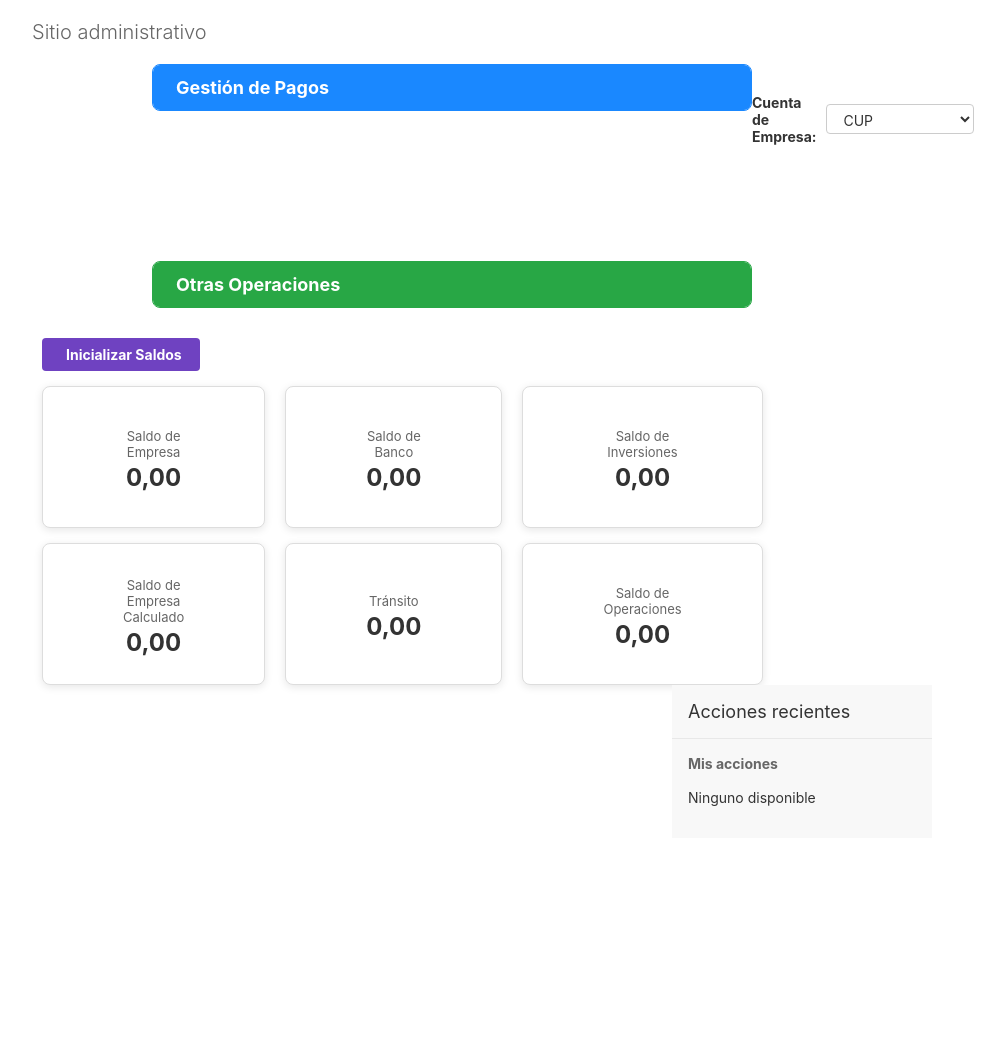
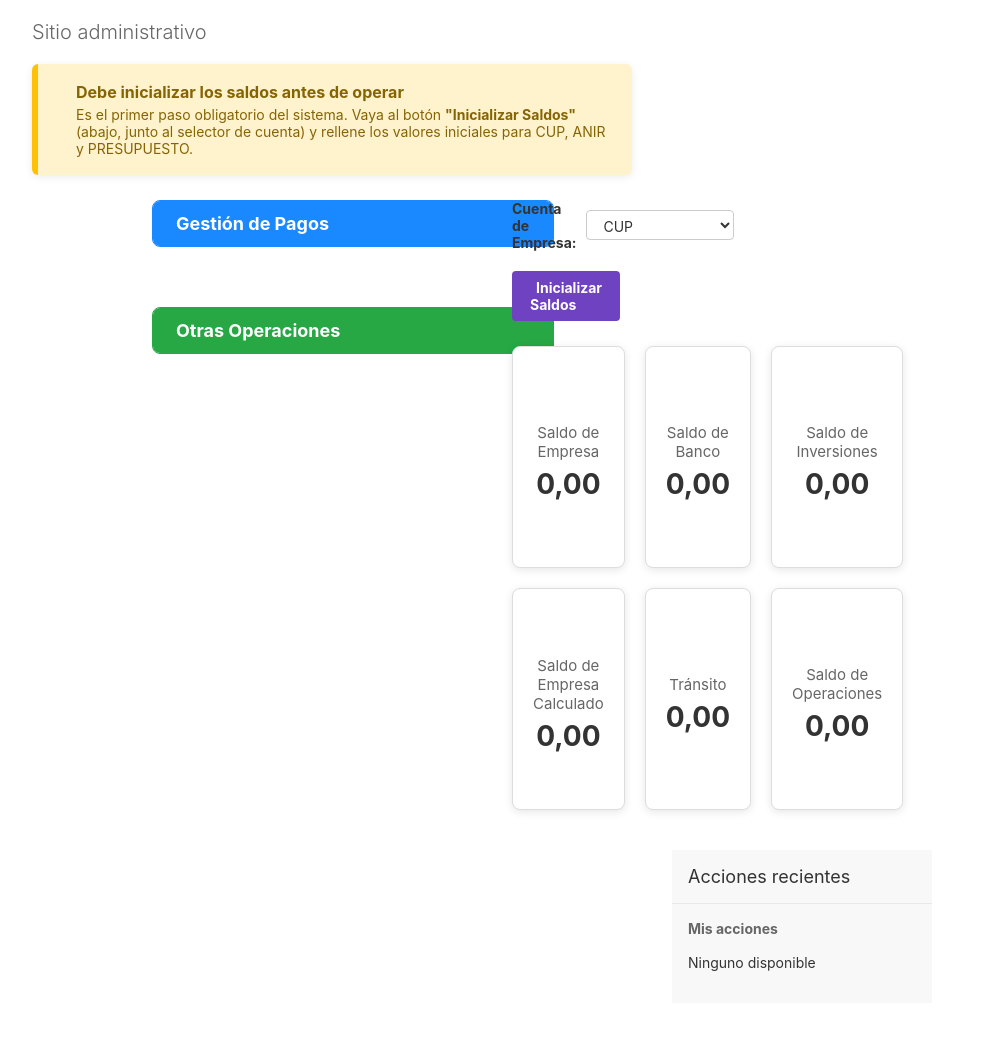
Before and after one commit to josecarlospr2002/Gestor-de-Pago-CTE, a Django app: page /admin/ in a window 1280 px wide. Shown: the part 49-1092 px from the top of the page, without its empty margins (8-1013 px from the left). Before the commit the page ends 855 px from the top, so only its background shows below. Run offline with Django 4.2, Linux system fonts and the light colour scheme; the visitor is signed in with stand-in values (Sample User, id 1); data comes from the database, SQL or seed files in the repository; data that the repository does not hold is empty.

Commit message:
Validar inicialización de saldos y rediseñar panel de indicadores

```diff
--- a/templates/admin/index.html
+++ b/templates/admin/index.html
@@ -1,7 +1,28 @@
 {% extends "admin/index.html" %}
 
 {% block content %}
-<div id="content-main" style="display: flex; gap: 120px; flex-wrap: wrap; padding-left: 120px;">
+
+    {% if not saldos_listos %}
+        <div style="margin: 0 0 25px 0; padding: 18px 24px; background: #fff3cd; border-left: 6px solid #ffc107; border-radius: 6px; box-shadow: 0 2px 8px rgba(0,0,0,0.08);">
+            <div style="display: flex; align-items: center; gap: 14px;">
+                <i class="fas fa-exclamation-triangle" style="font-size: 28px; color: #ff9800;"></i>
+                <div>
+                    <div style="font-size: 16px; font-weight: bold; color: #856404; margin-bottom: 4px;">
+                        Debe inicializar los saldos antes de operar
+                    </div>
+                    <div style="font-size: 14px; color: #856404;">
+                        Es el primer paso obligatorio del sistema. Vaya al botón <strong>"Inicializar Saldos"</strong>
+                        (abajo, junto al selector de cuenta)
+                        y rellene los valores iniciales para CUP, ANIR y PRESUPUESTO.
+                    </div>
+                </div>
+            </div>
+        </div>
+    {% endif %}
+
+    <div style="padding-left: 120px; padding-right: 120px;">
+
+        <div id="content-main" style="display: flex; gap: 30px; flex-wrap: wrap; margin-bottom: 30px;">
 
             <div class="module" style="flex: 1; min-width: 400px; border: 1px solid #1a88ff; border-radius: 8px; overflow: hidden;">
                 <div style="background: #1a88ff; color: white; padding: 12px 15px; font-size: 18px; font-weight: bold;">
@@ -9,7 +30,6 @@
                 </div>
                 <table style="width: 100%;">
                     <tbody>
-
                     {% for app in app_list %}
                         {% for model in app.models %}
                             {% if model.object_name == "SolicitudesDePago" %}
@@ -21,9 +41,11 @@
                                         </a>
                                     </th>
                                     <td style="padding: 12px 15px; border-bottom: 1px solid #eee;">
+                                        {% if model.add_url %}
                                             <a href="{{ model.add_url }}" class="addlink" style="margin-right: 10px;">
                                                 <i class="fas fa-plus"></i> Añadir
                                             </a>
+                                        {% endif %}
                                         <a href="{{ model.admin_url }}" class="changelink">
                                             <i class="fas fa-pencil-alt"></i> Modificar
                                         </a>
@@ -64,9 +86,11 @@
                                         </a>
                                     </th>
                                     <td style="padding: 12px 15px; border-bottom: 1px solid #eee;">
+                                        {% if model.add_url %}
                                             <a href="{{ model.add_url }}" class="addlink" style="margin-right: 10px;">
                                                 <i class="fas fa-plus"></i> Añadir
                                             </a>
+                                        {% endif %}
                                         <a href="{{ model.admin_url }}" class="changelink">
                                             <i class="fas fa-pencil-alt"></i> Modificar
                                         </a>
@@ -75,7 +99,6 @@
                             {% endif %}
                         {% endfor %}
                     {% endfor %}
-
                     </tbody>
                 </table>
             </div>
@@ -86,7 +109,6 @@
                 </div>
                 <table style="width: 100%;">
                     <tbody>
-
                     {% for app in app_list %}
                         {% for model in app.models %}
                             {% if model.object_name == "Ingreso" %}
@@ -98,9 +120,11 @@
                                         </a>
                                     </th>
                                     <td style="padding: 12px 15px; border-bottom: 1px solid #eee;">
+                                        {% if model.add_url %}
                                             <a href="{{ model.add_url }}" class="addlink" style="margin-right: 10px;">
                                                 <i class="fas fa-plus"></i> Añadir
                                             </a>
+                                        {% endif %}
                                         <a href="{{ model.admin_url }}" class="changelink">
                                             <i class="fas fa-pencil-alt"></i> Modificar
                                         </a>
@@ -121,9 +145,11 @@
                                         </a>
                                     </th>
                                     <td style="padding: 12px 15px; border-bottom: 1px solid #eee;">
+                                        {% if model.add_url %}
                                             <a href="{{ model.add_url }}" class="addlink" style="margin-right: 10px;">
                                                 <i class="fas fa-plus"></i> Añadir
                                             </a>
+                                        {% endif %}
                                         <a href="{{ model.admin_url }}" class="changelink">
                                             <i class="fas fa-pencil-alt"></i> Modificar
                                         </a>
@@ -144,9 +170,11 @@
                                         </a>
                                     </th>
                                     <td style="padding: 12px 15px; border-bottom: 1px solid #eee;">
+                                        {% if model.add_url %}
                                             <a href="{{ model.add_url }}" class="addlink" style="margin-right: 10px;">
                                                 <i class="fas fa-plus"></i> Añadir
                                             </a>
+                                        {% endif %}
                                         <a href="{{ model.admin_url }}" class="changelink">
                                             <i class="fas fa-pencil-alt"></i> Modificar
                                         </a>
@@ -155,17 +183,13 @@
                             {% endif %}
                         {% endfor %}
                     {% endfor %}
-
                     </tbody>
                 </table>
             </div>
-
         </div>
 
-
-<div style="padding: 30px 10px 0 10px;">
-
-    <form method="get" style="margin-bottom: 15px; display: flex; align-items: center; gap: 10px;">
+        <div style="display: flex; align-items: center; gap: 20px; margin-bottom: 25px; flex-wrap: wrap;">
+            <form method="get" style="display: flex; align-items: center; gap: 10px; margin: 0;">
                 <label for="id_cuenta" style="font-weight: bold; color: #333;">Cuenta de Empresa:</label>
                 <select id="id_cuenta" name="cuenta" onchange="this.form.submit();"
                         style="padding: 6px 12px; border: 1px solid #ccc; border-radius: 4px; font-size: 14px;">
@@ -176,77 +200,69 @@
             </form>
 
             {% if request.user.is_superuser %}
-        <div style="margin-bottom: 15px;">
                 <a href="{% url 'inicializar_saldos' %}"
                    style="background-color: #6f42c1; color: white; padding: 8px 18px; text-decoration: none; border-radius: 4px; font-size: 14px; font-weight: bold; display: inline-block;">
                     <i class="fas fa-cog" style="margin-right: 6px;"></i> Inicializar Saldos
                 </a>
+            {% endif %}
         </div>
-    {% endif %}
 
-    <div style="display: flex; gap: 20px;">
+        <div style="display: flex; gap: 20px; margin-bottom: 40px;">
 
-        <div style="flex: 1; display: flex; flex-direction: column; gap: 15px;">
-
-            <div style="background: #fff; border: 1px solid #ddd; border-radius: 8px; padding: 20px 80px; text-align: center; box-shadow: 0 2px 8px rgba(0,0,0,0.1); min-height: 100px; display: flex; flex-direction: column; justify-content: center;">
-                <div style="font-size: 20px; color: #1a88ff; margin-bottom: 5px;">
+            <div style="flex: 1; display: flex; flex-direction: column; gap: 20px;">
+                <div style="background: #fff; border: 1px solid #ddd; border-radius: 8px; padding: 30px 20px; text-align: center; box-shadow: 0 2px 8px rgba(0,0,0,0.1); min-height: 160px; display: flex; flex-direction: column; justify-content: center;">
+                    <div style="font-size: 28px; color: #1a88ff; margin-bottom: 10px;">
                         <i class="fas fa-building"></i>
                     </div>
-                <div style="font-size: 13px; color: #666; margin-bottom: 3px;">Saldo de Empresa</div>
-                <div style="font-size: 24px; font-weight: bold; color: #333;">{{ saldo_empresa }}</div>
+                    <div style="font-size: 15px; color: #666; margin-bottom: 6px;">Saldo de Empresa</div>
+                    <div style="font-size: 28px; font-weight: bold; color: #333;">{{ saldo_empresa }}</div>
                 </div>
 
-            <div style="background: #fff; border: 1px solid #ddd; border-radius: 8px; padding: 20px 80px; text-align: center; box-shadow: 0 2px 8px rgba(0,0,0,0.1); min-height: 100px; display: flex; flex-direction: column; justify-content: center;">
-                <div style="font-size: 20px; color: #17a2b8; margin-bottom: 5px;">
+                <div style="background: #fff; border: 1px solid #ddd; border-radius: 8px; padding: 30px 20px; text-align: center; box-shadow: 0 2px 8px rgba(0,0,0,0.1); min-height: 160px; display: flex; flex-direction: column; justify-content: center;">
+                    <div style="font-size: 28px; color: #17a2b8; margin-bottom: 10px;">
                         <i class="fas fa-calculator"></i>
                     </div>
-                <div style="font-size: 13px; color: #666; margin-bottom: 3px;">Saldo de Empresa Calculado</div>
-                <div style="font-size: 24px; font-weight: bold; color: #333;">{{ saldo_empresa_calculado }}</div>
+                    <div style="font-size: 15px; color: #666; margin-bottom: 6px;">Saldo de Empresa Calculado</div>
+                    <div style="font-size: 28px; font-weight: bold; color: #333;">{{ saldo_empresa_calculado }}</div>
+                </div>
+            </div>
+
+            <div style="flex: 1; display: flex; flex-direction: column; gap: 20px;">
+                <div style="background: #fff; border: 1px solid #ddd; border-radius: 8px; padding: 30px 20px; text-align: center; box-shadow: 0 2px 8px rgba(0,0,0,0.1); min-height: 160px; display: flex; flex-direction: column; justify-content: center;">
+                    <div style="font-size: 28px; color: #28a745; margin-bottom: 10px;">
+                        <i class="fas fa-university"></i>
+                    </div>
+                    <div style="font-size: 15px; color: #666; margin-bottom: 6px;">Saldo de Banco</div>
+                    <div style="font-size: 28px; font-weight: bold; color: #333;">{{ saldo_banco }}</div>
+                </div>
+
+                <div style="background: #fff; border: 1px solid #ddd; border-radius: 8px; padding: 30px 20px; text-align: center; box-shadow: 0 2px 8px rgba(0,0,0,0.1); min-height: 160px; display: flex; flex-direction: column; justify-content: center;">
+                    <div style="font-size: 28px; color: #ffc107; margin-bottom: 10px;">
+                        <i class="fas fa-truck"></i>
+                    </div>
+                    <div style="font-size: 15px; color: #666; margin-bottom: 6px;">Tránsito</div>
+                    <div style="font-size: 28px; font-weight: bold; color: #333;">{{ transito }}</div>
+                </div>
+            </div>
+
+            <div style="flex: 1; display: flex; flex-direction: column; gap: 20px;">
+                <div style="background: #fff; border: 1px solid #ddd; border-radius: 8px; padding: 30px 20px; text-align: center; box-shadow: 0 2px 8px rgba(0,0,0,0.1); min-height: 160px; display: flex; flex-direction: column; justify-content: center;">
+                    <div style="font-size: 28px; color: #6f42c1; margin-bottom: 10px;">
+                        <i class="fas fa-chart-line"></i>
+                    </div>
+                    <div style="font-size: 15px; color: #666; margin-bottom: 6px;">Saldo de Inversiones</div>
+                    <div style="font-size: 28px; font-weight: bold; color: #333;">{{ saldo_inversiones }}</div>
+                </div>
+
+                <div style="background: #fff; border: 1px solid #ddd; border-radius: 8px; padding: 30px 20px; text-align: center; box-shadow: 0 2px 8px rgba(0,0,0,0.1); min-height: 160px; display: flex; flex-direction: column; justify-content: center;">
+                    <div style="font-size: 28px; color: #fd7e14; margin-bottom: 10px;">
+                        <i class="fas fa-cogs"></i>
+                    </div>
+                    <div style="font-size: 15px; color: #666; margin-bottom: 6px;">Saldo de Operaciones</div>
+                    <div style="font-size: 28px; font-weight: bold; color: #333;">{{ saldo_operaciones }}</div>
+                </div>
             </div>
 
         </div>
-
-        <div style="flex: 1; display: flex; flex-direction: column; gap: 15px;">
-
-            <div style="background: #fff; border: 1px solid #ddd; border-radius: 8px; padding: 20px 80px; text-align: center; box-shadow: 0 2px 8px rgba(0,0,0,0.1); min-height: 100px; display: flex; flex-direction: column; justify-content: center;">
-                <div style="font-size: 20px; color: #28a745; margin-bottom: 5px;">
-                    <i class="fas fa-university"></i>
-                </div>
-                <div style="font-size: 13px; color: #666; margin-bottom: 3px;">Saldo de Banco</div>
-                <div style="font-size: 24px; font-weight: bold; color: #333;">{{ saldo_banco }}</div>
-            </div>
-
-            <div style="background: #fff; border: 1px solid #ddd; border-radius: 8px; padding: 20px 80px; text-align: center; box-shadow: 0 2px 8px rgba(0,0,0,0.1); min-height: 100px; display: flex; flex-direction: column; justify-content: center;">
-                <div style="font-size: 20px; color: #ffc107; margin-bottom: 5px;">
-                    <i class="fas fa-truck"></i>
-                </div>
-                <div style="font-size: 13px; color: #666; margin-bottom: 3px;">Tránsito</div>
-                <div style="font-size: 24px; font-weight: bold; color: #333;">{{ transito }}</div>
-            </div>
-
-        </div>
-
-        <div style="flex: 1; display: flex; flex-direction: column; gap: 15px;">
-
-            <div style="background: #fff; border: 1px solid #ddd; border-radius: 8px; padding: 20px 80px; text-align: center; box-shadow: 0 2px 8px rgba(0,0,0,0.1); min-height: 100px; display: flex; flex-direction: column; justify-content: center;">
-                <div style="font-size: 20px; color: #6f42c1; margin-bottom: 5px;">
-                    <i class="fas fa-chart-line"></i>
-                </div>
-                <div style="font-size: 13px; color: #666; margin-bottom: 3px;">Saldo de Inversiones</div>
-                <div style="font-size: 24px; font-weight: bold; color: #333;">{{ saldo_inversiones }}</div>
-            </div>
-
-            <div style="background: #fff; border: 1px solid #ddd; border-radius: 8px; padding: 20px 80px; text-align: center; box-shadow: 0 2px 8px rgba(0,0,0,0.1); min-height: 100px; display: flex; flex-direction: column; justify-content: center;">
-                <div style="font-size: 20px; color: #fd7e14; margin-bottom: 5px;">
-                    <i class="fas fa-cogs"></i>
-                </div>
-                <div style="font-size: 13px; color: #666; margin-bottom: 3px;">Saldo de Operaciones</div>
-                <div style="font-size: 24px; font-weight: bold; color: #333;">{{ saldo_operaciones }}</div>
-            </div>
-
-        </div>
-
-    </div>
-
     </div>
 {% endblock %}
```
Also changed, not shown: apps/admin.py (+70 -25 lines), apps/dashboard.py (+10 -0 lines). Lines whose indentation alone changed are shown as unchanged.
